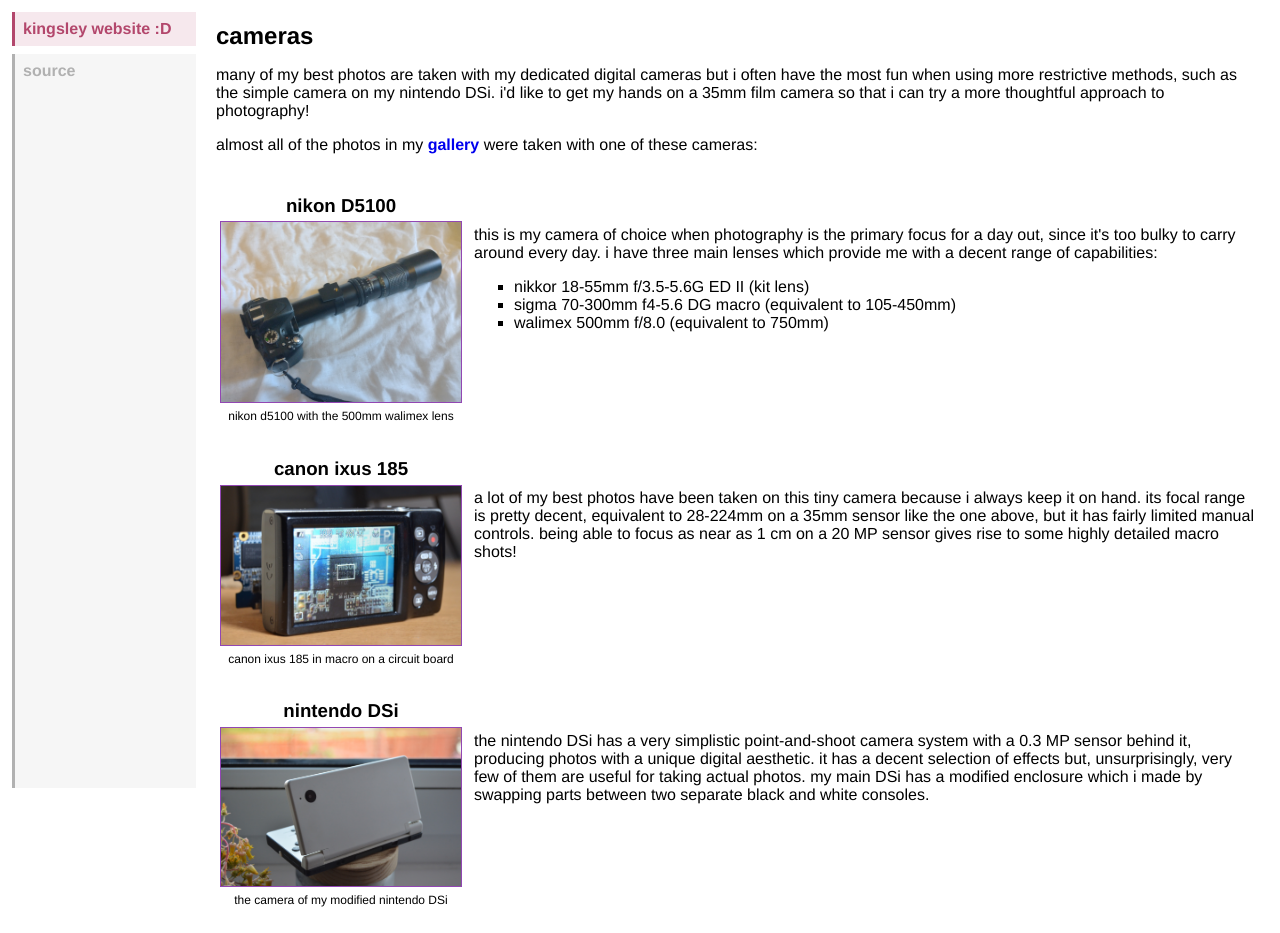
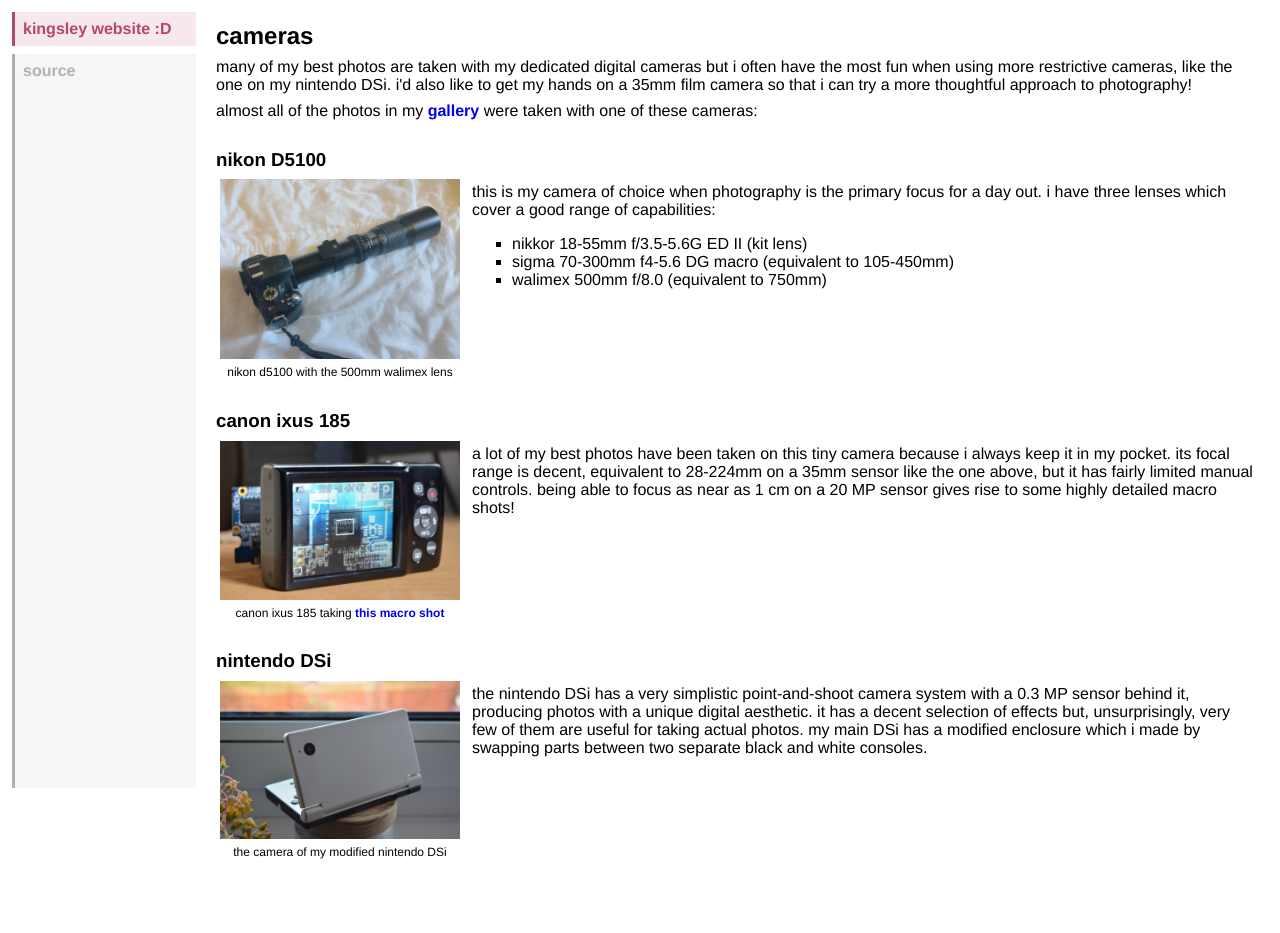
Before and after one commit to skrungly/kingsley-website, a Python web app: template app/templates/photography/cameras.html in a window 1280 px wide. After the commit the page ends 859 px from the top, so only its background shows below. Run offline with Jinja, Linux system fonts and the light colour scheme; the template is opened without the code that fills it, so the values that code supplies are empty; style sheets or scripts are compiled from the project's sources.

Commit message:
polish up style and layout of camera page

```diff
--- a/app/static/style/style.scss
+++ b/app/static/style/style.scss
@@ -21,12 +21,12 @@ a:hover {
   text-decoration: underline;
 }
 
+p {
+  margin: 0.5em 0;
+}
+
 h1, h2, h3, h4, h5, h6 {
   margin: 0.25em 0;
-}
-
-img {
-  border: 0.1em solid #9247b3;
 }
 
 ul {
@@ -40,6 +40,10 @@ ul {
 
     a, a:hover, b, .navbar__title, .colour-text, h1, h2, h3, h4, h5, h6 {
       color: $colour;
+    }
+
+    img {
+      border: 0.1em solid $colour;
     }
   }
 }
@@ -199,10 +203,6 @@ figure {
   justify-content: space-around;
   gap: 0.5em;
 
-  .header-offset {
-    margin-top: 1.5em;
-  }
-
   div {
     flex-basis: 0;
     min-width: 24em;
--- a/app/templates/photography/cameras.html
+++ b/app/templates/photography/cameras.html
@@ -5,9 +5,9 @@
   <h2>cameras</h2>
   <p>
     many of my best photos are taken with my dedicated digital cameras but i
-    often have the most fun when using more restrictive methods, such as the
-    simple camera on my nintendo DSi. i'd like to get my hands on a 35mm film
-    camera so that i can try a more thoughtful approach to photography!
+    often have the most fun when using more restrictive cameras, like the one
+    on my nintendo DSi. i'd also like to get my hands on a 35mm film camera
+    so that i can try a more thoughtful approach to photography!
   </p>
   <p>
     almost all of the photos in my <a href="/photography/gallery">gallery</a>
@@ -16,17 +16,16 @@
 </section>
 
 <section>
+  <h3>nikon D5100</h3>
   <div class="container">
     <figure>
-      <h3>nikon D5100</h3>
       <img src="{{ url_for('static', filename='assets/d5100.jpg') }}">
       <figcaption>nikon d5100 with the 500mm walimex lens</figcaption>
     </figure>
-    <div class="header-offset">
+    <div>
       <p>
         this is my camera of choice when photography is the primary focus for a
-        day out, since it's too bulky to carry around every day. i have three
-        main lenses which provide me with a decent range of capabilities:
+        day out. i have three lenses which cover a good range of capabilities:
       </p>
       <ul>
         <li>nikkor 18-55mm f/3.5-5.6G ED II (kit lens)</li>
@@ -38,16 +37,16 @@
 </section>
 
 <section>
+  <h3>canon ixus 185</h3>
   <div class="container">
     <figure>
-      <h3>canon ixus 185</h3>
       <img src="{{ url_for('static', filename='assets/ixus185.jpg') }}">
-      <figcaption>canon ixus 185 in macro on a circuit board</figcaption>
+      <figcaption>canon ixus 185 taking <a href="{{ url_for('static', filename='assets/macro.jpg') }}">this macro shot</a></figcaption>
     </figure>
-    <div class="header-offset">
+    <div>
       <p>
         a lot of my best photos have been taken on this tiny camera because i
-        always keep it on hand. its focal range is pretty decent, equivalent to
+        always keep it in my pocket. its focal range is decent, equivalent to
         28&#8209;224mm on a 35mm sensor like the one above, but it has fairly
         limited manual controls. being able to focus as near as 1&nbsp;cm on a
         20&nbsp;MP sensor gives rise to some highly detailed macro shots!
@@ -57,13 +56,13 @@
 </section>
 
 <section>
+  <h3>nintendo DSi</h3>
   <div class="container">
     <figure>
-      <h3>nintendo DSi</h3>
       <img src="{{ url_for('static', filename='assets/dsi.jpg') }}">
       <figcaption>the camera of my modified nintendo DSi</figcaption>
     </figure>
-    <div class="header-offset">
+    <div>
       <p>
         the nintendo DSi has a very simplistic point-and-shoot camera system
         with a 0.3&nbsp;MP sensor behind it, producing photos with a unique
```
